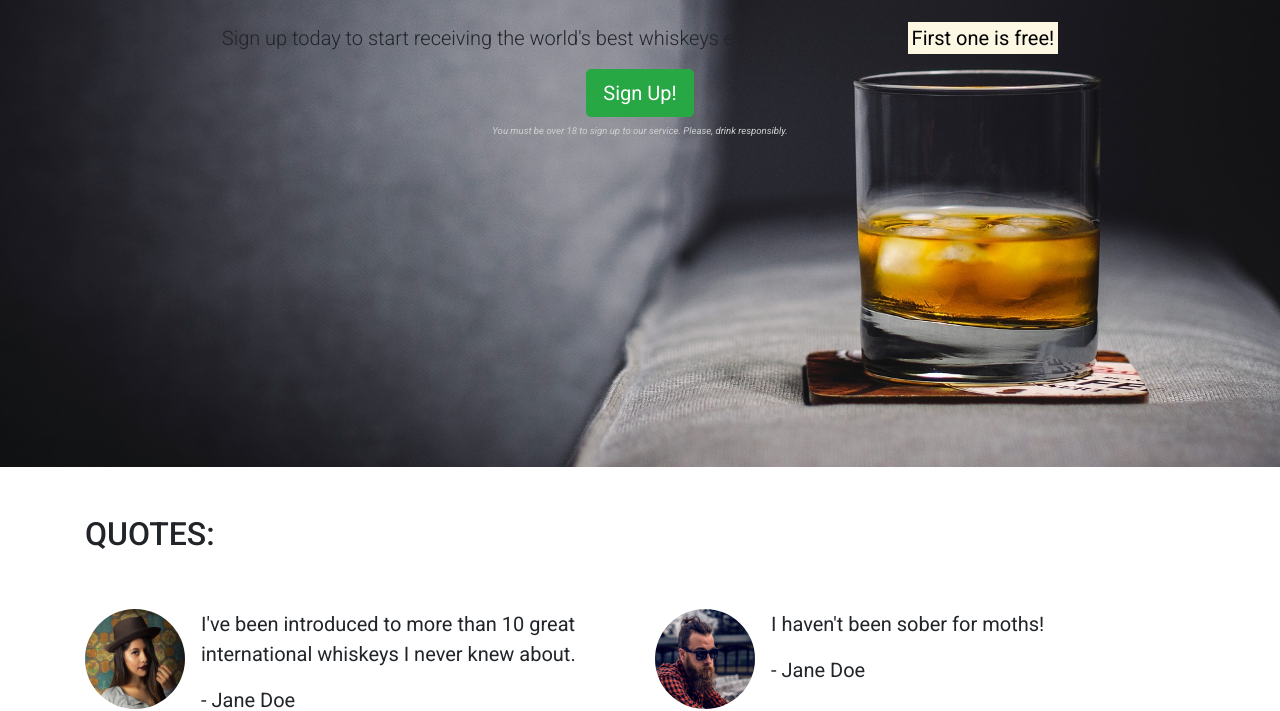
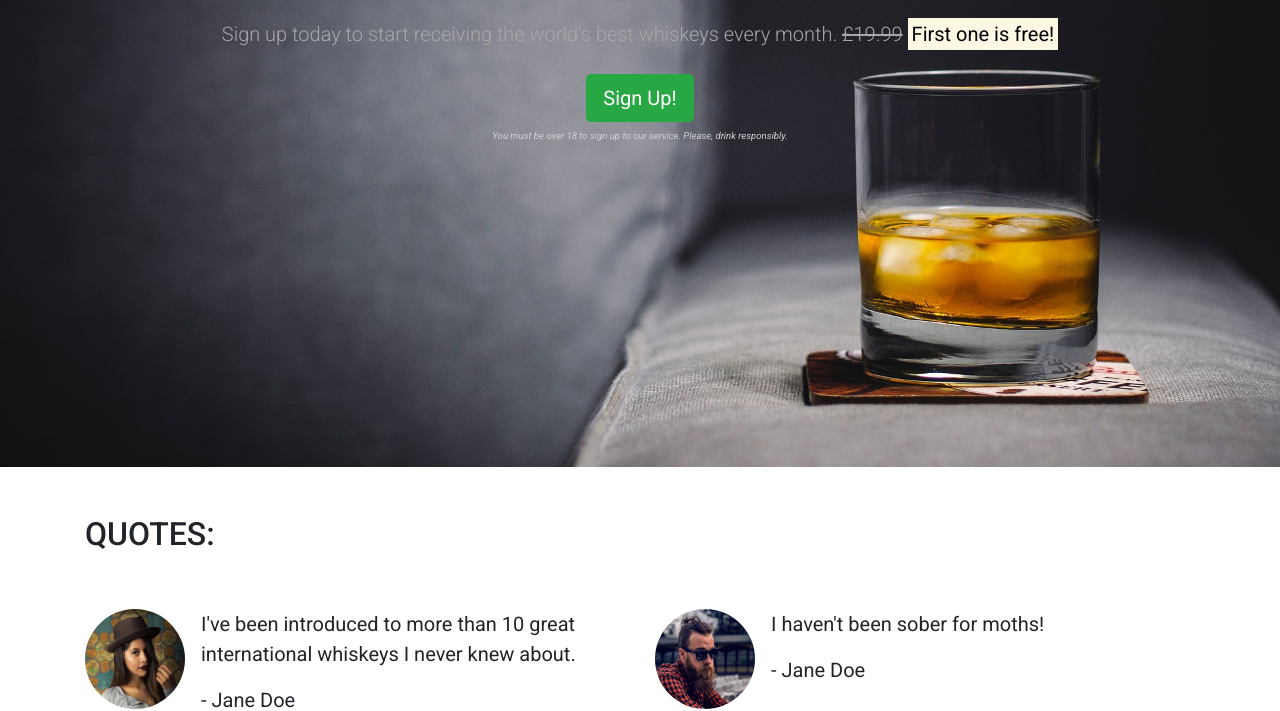
Before and after one commit to Whon1980-DL/whiskey_drop_original, a plain HTML site: page index.html in a window 1280 px wide. Shown: the part 389-1100 px from the top of the page. Drawn offline with nearby package versions, Linux system fonts and the light colour scheme.

Commit message:
Update style for lead class

```diff
--- a/css/style.css
+++ b/css/style.css
@@ -40,6 +40,11 @@ body {
     margin-bottom: 30px;
 }
 
+.jumbotron .lead {
+    margin: 25px 0;
+    color: #a7a7a7;
+}
+
 .jumbotron small {
     font-size: 60%;
     font-style: italic;
```
